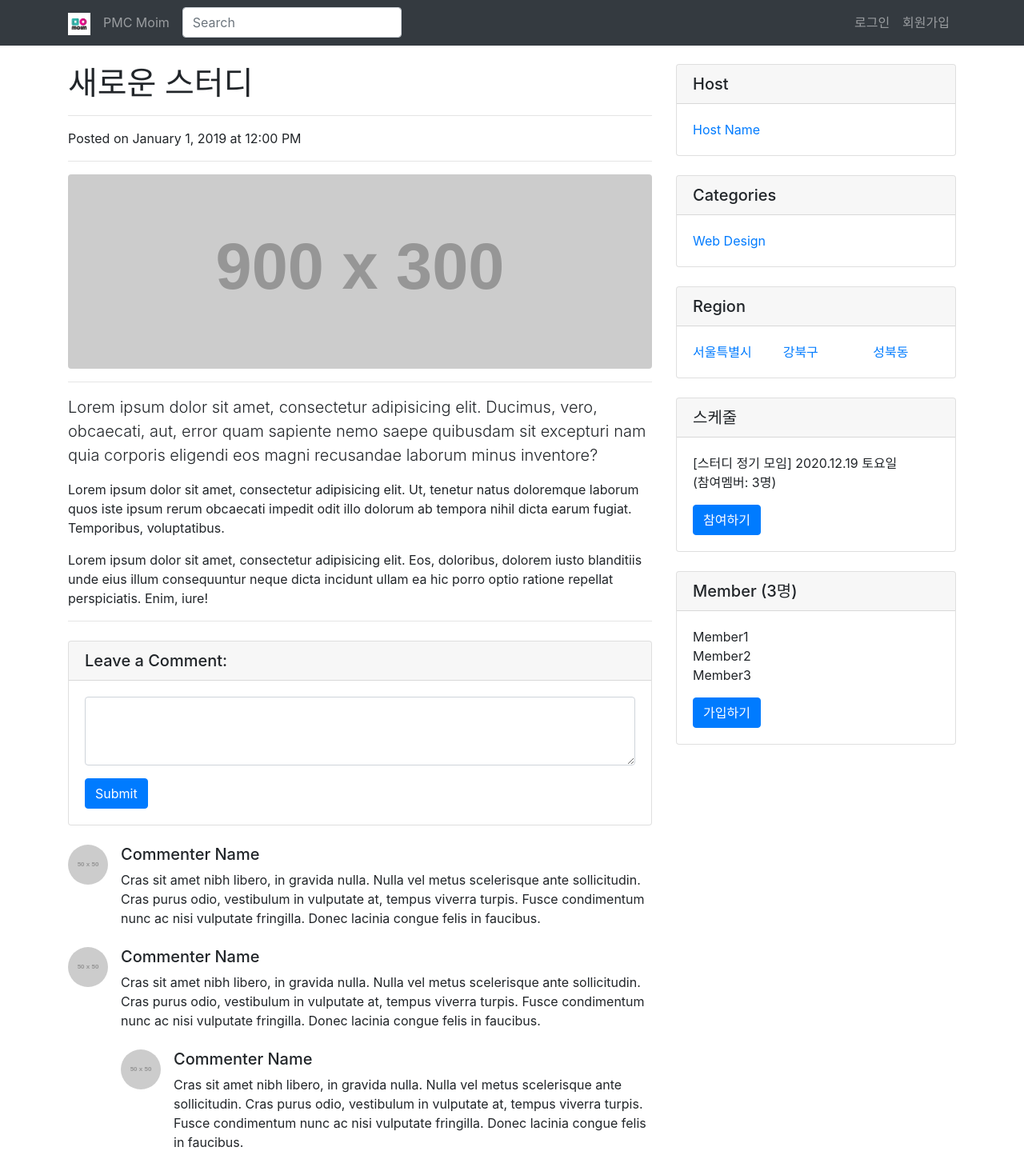
After one commit to pmc-web/pmcFirstWeb, a Spring app: page /study/study_detail in a window 1280 px wide. The commit adds this page. Shown: the whole page at 80% size. Run offline with Thymeleaf, Linux system fonts and the light colour scheme; the template is opened without the code that fills it, so the values that code supplies are empty; grey boxes labelled with a size stand in for pictures from a placeholder-image service; some of the project's set-up classes (security, data sources, template engines, error pages and the like) are left out, and stand-ins take their place; some libraries are stand-ins or nearby versions.

Commit message:
[study][feat] study detail 화면 추가

```diff
--- a/src/main/java/com/bootproj/pmcweb/Controller/web/StudyWebController.java
+++ b/src/main/java/com/bootproj/pmcweb/Controller/web/StudyWebController.java
@@ -49,4 +49,10 @@ public class StudyWebController {
         return mv;
     }
 
+    @GetMapping("/study/detail")
+    public ModelAndView getDetail() {
+        ModelAndView mv = new ModelAndView("study/study_detail");
+        return mv;
+    }
+
 }
--- a/src/main/resources/templates/layout/defaultContent.html
+++ b/src/main/resources/templates/layout/defaultContent.html
@@ -52,7 +52,7 @@
                     <a href="#"><img class="card-img-top" src="http://placehold.it/700x400" alt=""></a>
                     <div class="card-body">
                         <h4 class="card-title">
-                            <a href="#">새로운 스터디1</a>
+                            <a th:href="@{/study/detail}">새로운 스터디1</a>
                         </h4>
                         <p class="card-text">새로운 스터디1 입니다. 많은 관심 주세요</p>
                     </div>
--- /dev/null
+++ b/src/main/resources/templates/study/study_detail.html
@@ -0,0 +1,193 @@
+<!DOCTYPE html>
+<html xmlns:th="http://www.thymeleaf.org"
+      xmlns:layout="http://www.ultraq.net.nz/thymeleaf/layout">
+<head>
+    <th:block th:replace="/layout/common.html :: fragment-common"/>
+    <th:block th:replace="/layout/navbar.html :: fragment-navbar"/>
+    <script th:src="@{/vendor/bootstrap/js/bootstrap.bundle.min.js}"></script>
+</head>
+<body>
+<!-- Page Content -->
+<div class="container">
+
+    <div class="row">
+
+        <!-- Post Content Column -->
+        <div class="col-lg-8">
+
+            <!-- Title -->
+            <h1 class="mt-4">새로운 스터디</h1>
+            <hr>
+
+            <!-- Date/Time -->
+            <p>Posted on January 1, 2019 at 12:00 PM</p>
+
+            <hr>
+
+            <!-- Preview Image -->
+            <img class="img-fluid rounded" src="http://placehold.it/900x300" alt="">
+
+            <hr>
+
+            <!-- Post Content -->
+            <p class="lead">Lorem ipsum dolor sit amet, consectetur adipisicing elit. Ducimus, vero, obcaecati, aut,
+                error quam sapiente nemo saepe quibusdam sit excepturi nam quia corporis eligendi eos magni recusandae
+                laborum minus inventore?</p>
+
+            <p>Lorem ipsum dolor sit amet, consectetur adipisicing elit. Ut, tenetur natus doloremque laborum quos iste
+                ipsum rerum obcaecati impedit odit illo dolorum ab tempora nihil dicta earum fugiat. Temporibus,
+                voluptatibus.</p>
+
+            <p>Lorem ipsum dolor sit amet, consectetur adipisicing elit. Eos, doloribus, dolorem iusto blanditiis unde
+                eius illum consequuntur neque dicta incidunt ullam ea hic porro optio ratione repellat perspiciatis.
+                Enim, iure!</p>
+
+            <hr>
+
+            <!-- Comments Form -->
+            <div class="card my-4">
+                <h5 class="card-header">Leave a Comment:</h5>
+                <div class="card-body">
+                    <form>
+                        <div class="form-group">
+                            <textarea class="form-control" rows="3"></textarea>
+                        </div>
+                        <button type="submit" class="btn btn-primary">Submit</button>
+                    </form>
+                </div>
+            </div>
+
+            <!-- Single Comment -->
+            <div class="media mb-4">
+                <img class="d-flex mr-3 rounded-circle" src="http://placehold.it/50x50" alt="">
+                <div class="media-body">
+                    <h5 class="mt-0">Commenter Name</h5>
+                    Cras sit amet nibh libero, in gravida nulla. Nulla vel metus scelerisque ante sollicitudin. Cras
+                    purus odio, vestibulum in vulputate at, tempus viverra turpis. Fusce condimentum nunc ac nisi
+                    vulputate fringilla. Donec lacinia congue felis in faucibus.
+                </div>
+            </div>
+
+            <!-- Comment with nested comments -->
+            <div class="media mb-4">
+                <img class="d-flex mr-3 rounded-circle" src="http://placehold.it/50x50" alt="">
+                <div class="media-body">
+                    <h5 class="mt-0">Commenter Name</h5>
+                    Cras sit amet nibh libero, in gravida nulla. Nulla vel metus scelerisque ante sollicitudin. Cras
+                    purus odio, vestibulum in vulputate at, tempus viverra turpis. Fusce condimentum nunc ac nisi
+                    vulputate fringilla. Donec lacinia congue felis in faucibus.
+
+                    <div class="media mt-4">
+                        <img class="d-flex mr-3 rounded-circle" src="http://placehold.it/50x50" alt="">
+                        <div class="media-body">
+                            <h5 class="mt-0">Commenter Name</h5>
+                            Cras sit amet nibh libero, in gravida nulla. Nulla vel metus scelerisque ante sollicitudin.
+                            Cras purus odio, vestibulum in vulputate at, tempus viverra turpis. Fusce condimentum nunc
+                            ac nisi vulputate fringilla. Donec lacinia congue felis in faucibus.
+                        </div>
+                    </div>
+
+                </div>
+            </div>
+
+        </div>
+
+        <!-- Sidebar Widgets Column -->
+        <div class="col-md-4">
+
+
+            <!-- Side Widget -->
+            <div class="card my-4">
+                <h5 class="card-header">Host</h5>
+                <div class="card-body">
+                    <a href="#">Host Name</a>
+                </div>
+            </div>
+
+            <!-- Categories Widget -->
+            <div class="card my-4">
+                <h5 class="card-header">Categories</h5>
+                <div class="card-body">
+                    <div class="row">
+                        <div class="col-lg-12">
+                            <ul class="list-unstyled mb-0">
+                                <li>
+                                    <a href="#">Web Design</a>
+                                </li>
+                            </ul>
+                        </div>
+                    </div>
+                </div>
+            </div>
+
+            <!-- Region Widget -->
+            <div class="card my-4">
+                <h5 class="card-header">Region</h5>
+                <div class="card-body">
+                    <div class="row">
+                        <div class="col-lg-4">
+                            <ul class="list-unstyled mb-0">
+                                <li>
+                                    <a href="#">서울특별시</a>
+                                </li>
+                            </ul>
+                        </div>
+
+                        <div class="col-lg-4">
+                            <ul class="list-unstyled mb-0">
+                                <li>
+                                    <a href="#">강북구</a>
+                                </li>
+                            </ul>
+                        </div>
+
+                        <div class="col-lg-4">
+                            <ul class="list-unstyled mb-0">
+                                <li>
+                                    <a href="#">성북동</a>
+                                </li>
+                            </ul>
+                        </div>
+                    </div>
+                </div>
+            </div>
+
+            <!-- Side Widget -->
+            <div class="card my-4">
+                <h5 class="card-header">스케줄</h5>
+                <div class="card-body">
+                    <form>
+                        <div class="form-group">
+                            [스터디 정기 모임] 2020.12.19 토요일<br>
+                            (참여멤버: 3명)
+                        </div>
+                        <button type="submit" class="btn btn-primary">참여하기</button>
+                    </form>
+                </div>
+            </div>
+
+
+            <!-- Side Widget -->
+            <div class="card my-4">
+                <h5 class="card-header">Member (3명)</h5>
+                <div class="card-body">
+                    <form>
+                        <div class="form-group">
+                            Member1<br>
+                            Member2<br>
+                            Member3
+                        </div>
+                        <button type="submit" class="btn btn-primary">가입하기</button>
+                    </form>
+                </div>
+            </div>
+
+        </div>
+
+    </div>
+    <!-- /.row -->
+
+</div>
+<!-- /.container -->
+</body>
+</html>
```
